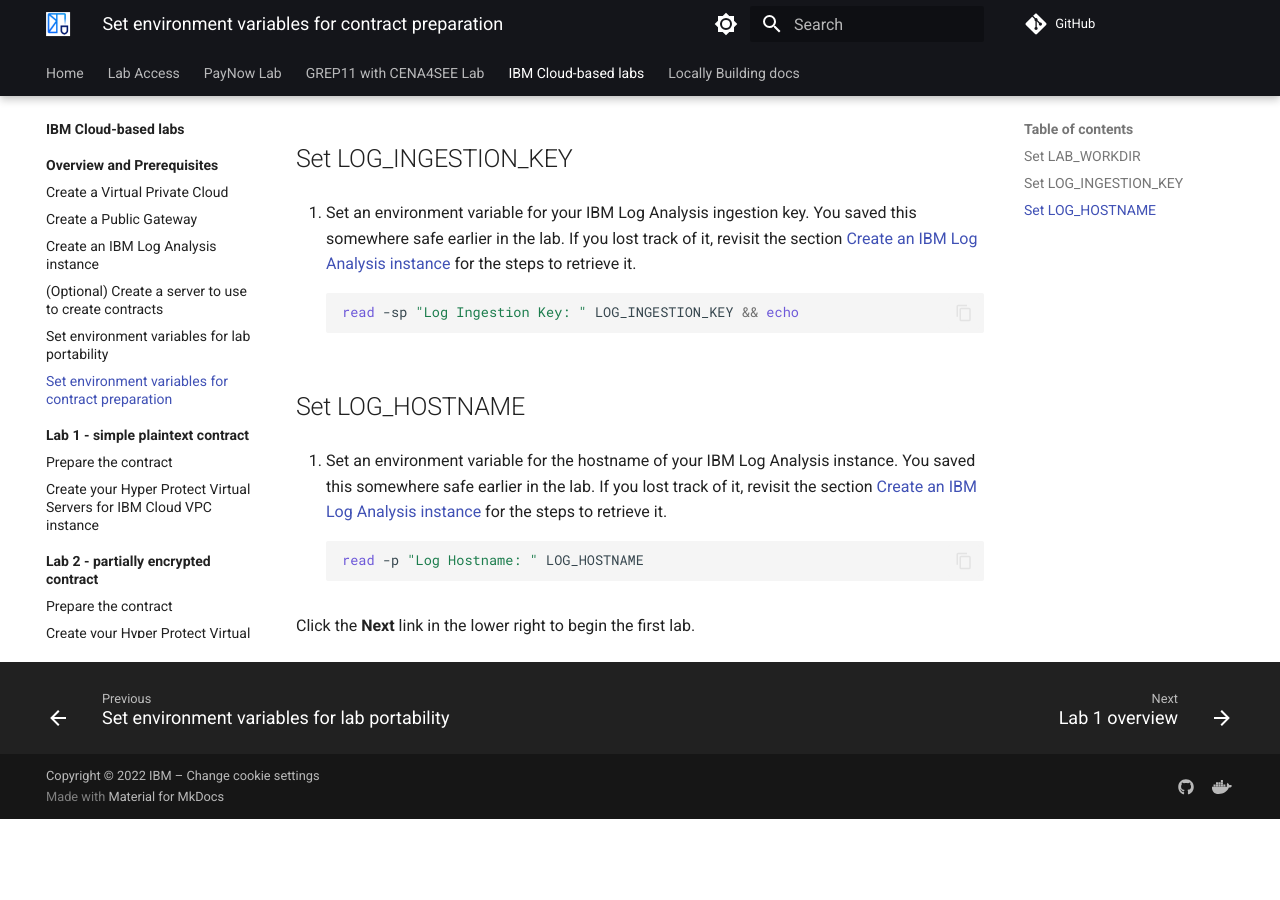
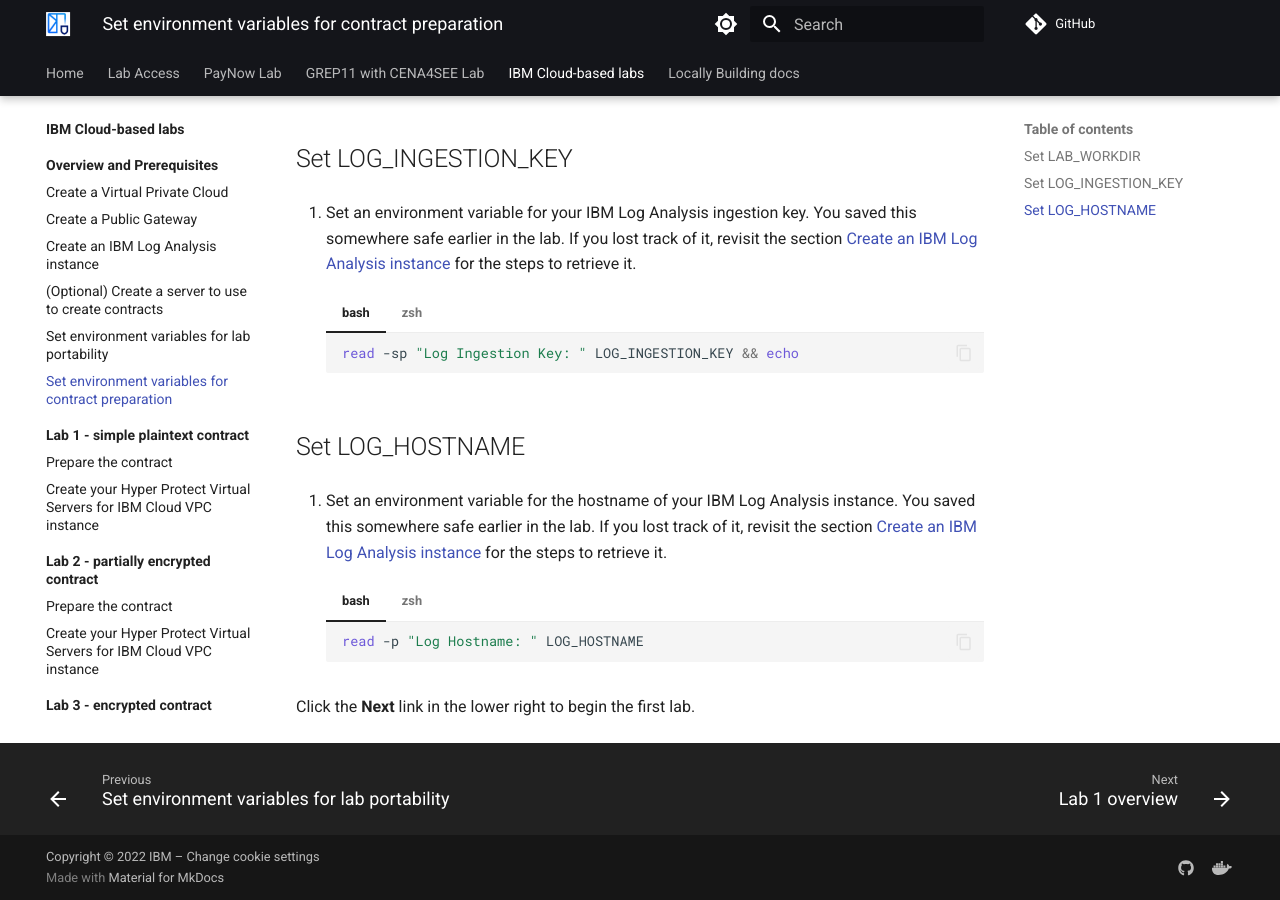
Before and after one commit to ibm-wsc/ConfidentialComputingOnLinuxONE, an MkDocs documentation site: the page built from docs/lab/cloud/prereqs/setup2.md, in a window 1280 px wide and 900 px high, scrolled down 1237 px. Built offline with MkDocs 1.6.1 and Material for MkDocs 9.7.7, drawn with Linux system fonts in a browser that asks for light colours; comment, search, counter and statistics services are not loaded; before the commit the page ends 2056 px from its top, so only the background shows below that.

````diff
--- a/docs/lab/cloud/prereqs/setup2.md
+++ b/docs/lab/cloud/prereqs/setup2.md
@@ -47,16 +47,32 @@ In order to avoid interference with other work, we want you to create a brand ne
 
 1. Set an environment variable for your IBM Log Analysis ingestion key. You saved this somewhere safe earlier in the lab.  If you lost track of it, revisit the section [Create an IBM Log Analysis instance](../ibmlog){target="_blank" rel="noopener"} for the steps to retrieve it.
 
-    ``` bash
-    read -sp "Log Ingestion Key: " LOG_INGESTION_KEY && echo
-    ```
+	=== "bash"
+
+		``` bash
+		read -sp "Log Ingestion Key: " LOG_INGESTION_KEY && echo
+		```
+
+	=== "zsh"
+
+		``` zsh
+		read -s "LOG_INGESTION_KEY?Log Ingestion Key: " && echo
+		```
 
 ## Set LOG_HOSTNAME
 
 1. Set an environment variable for the hostname of your IBM Log Analysis instance. You saved this somewhere safe earlier in the lab. If you lost track of it, revisit the section [Create an IBM Log Analysis instance](../ibmlog){target="_blank" rel="noopener"} for the steps to retrieve it.
 
-    ``` bash
-    read -p "Log Hostname: " LOG_HOSTNAME
-    ```
+	=== "bash"
+
+		``` bash
+		read -p "Log Hostname: " LOG_HOSTNAME
+		```
+
+	=== "zsh"
+
+		``` zsh
+		read "LOG_HOSTNAME?Log Hostname: "
+		```
 
 Click the **Next** link in the lower right to begin the first lab.
````
